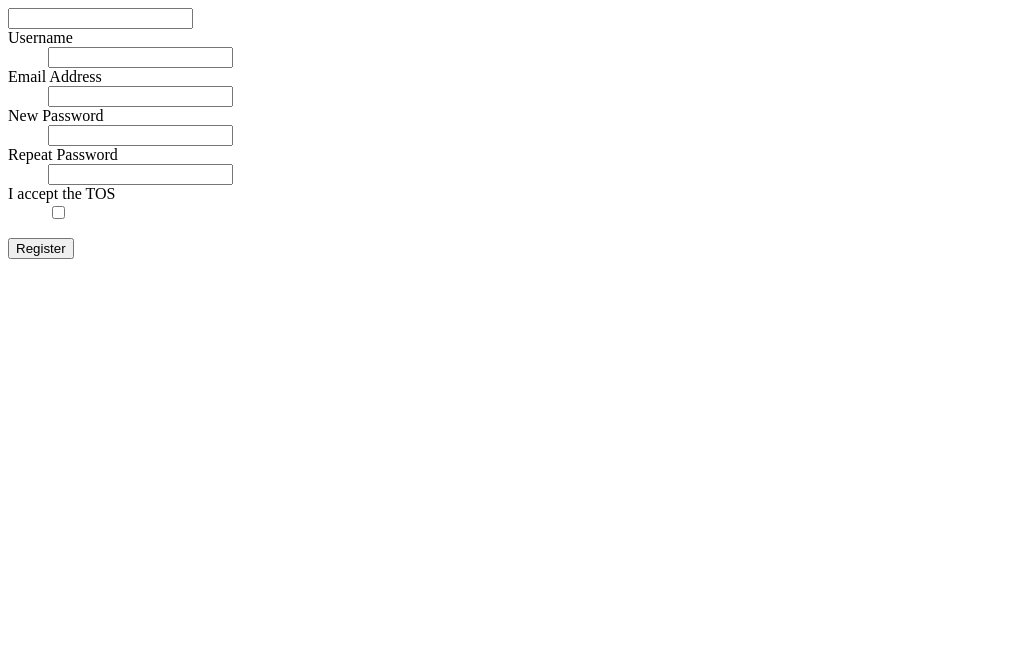
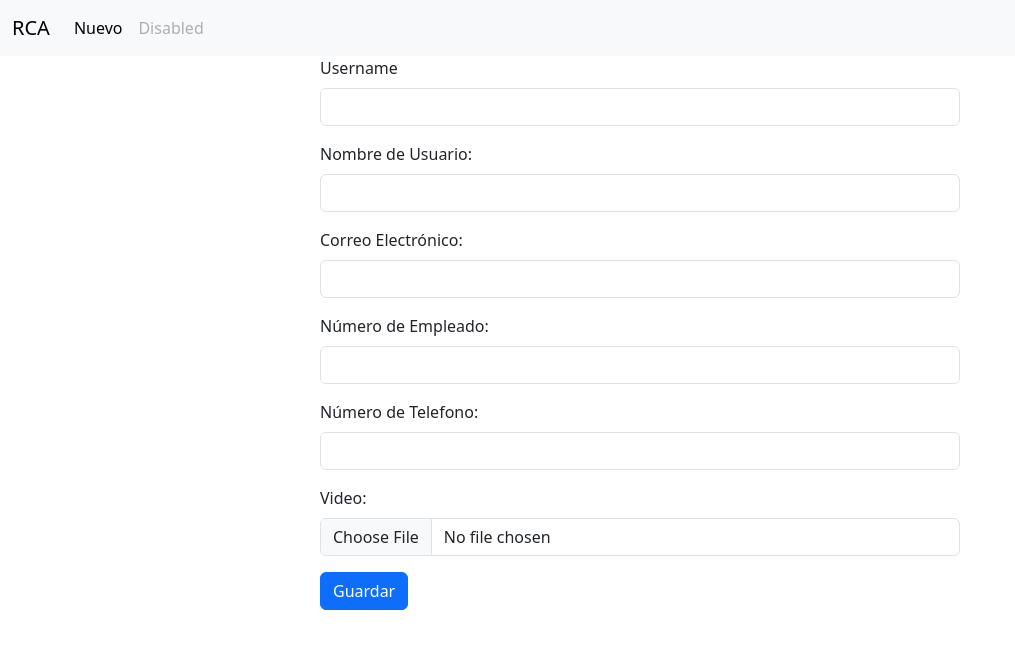
Before and after one commit to Grimmjow5/ApiFacial, a Flask app: page /reg/register in a window 1280 px wide. Shown: the top 649 px of the page, without its empty margins (0-1015 px from the left). Run offline with Flask 3, Linux system fonts and the light colour scheme; some libraries are stand-ins or nearby versions.

Commit message:
Aqui vamos avanzando}

```diff
--- a/flaskE/app/models.py
+++ b/flaskE/app/models.py
@@ -1,19 +1,20 @@
 
-from wtforms import StringField, validators, Form, FileField, PasswordField, BooleanField
+from wtforms import StringField, validators, Form, FileField, PasswordField, BooleanField,IntegerField
 
 class EmpleadoDto(Form):
   nickname = StringField('Username', [validators.Length(min=4, max=25)])
-  nombre = StringField('Full name', [validators.Length(min=4, max=100)])
-  correo = StringField('Email Address', [validators.Length(min=6, max=35)])
-  nEmpleado =StringField('Number Employee', [validators.Length(min=6, max=35)])
-  telefono =StringField('Telephone Number', [validators.Length(min=6, max=35)])
+  nombre = StringField('Nombre Completo', [validators.Length(min=4, max=100)])
+  correo = StringField('Correo', [validators.Length(min=6, max=35)])
 
-  video = FileField("Video",[validators.DataRequired()])
+  nEmpleado =IntegerField('Número de Empleado')
+  telefono =IntegerField('Número de Telefono')
+
+  video = FileField('Image File')
 
 
 
 class RegistrationForm(Form):
-    username = StringField('Username', [validators.Length(min=4, max=25)])
+    username = StringField('Nickname', [validators.Length(min=4, max=25)])
     email = StringField('Email Address', [validators.Length(min=6, max=35)])
     password = PasswordField('New Password', [
         validators.DataRequired(),
--- a/flaskE/app/routes.py
+++ b/flaskE/app/routes.py
@@ -1,6 +1,9 @@
 from flask import Blueprint, flash, redirect,request, render_template
 import os
 from .models import EmpleadoDto, RegistrationForm
+import asyncio
+
+from database.repoEmpleado import setEmpleado
 
 
 simple_page = Blueprint('simple_page', __name__,template_folder='../templates',url_prefix='/reg')
@@ -15,52 +18,54 @@ def allowed_file(filename):
     filename.rsplit('.', 1)[1].lower() in ALLOWED_EXTENSIONS
 
 #@simple_page.route('/files', methods=['GET', 'POST'])
-@simple_page.route("/addEmpleado",methods=['POST','GET'])
+@simple_page.route("/register",methods=['POST','GET'])
 def upload_file():
   forma = EmpleadoDto(request.form)
   if request.method == 'POST':
     print(forma.validate())
     if forma.validate():
       print("Success")
-    return {"msh" : forma.nickname.data}
+
+    return render_template('register.html', form=forma)
 
   return render_template('controluser.html')
 
 
 
-@simple_page.route('/register', methods=['GET', 'POST'])
-def register():
-    form = RegistrationForm(request.form)
+@simple_page.route('/addEmpleado', methods=['GET', 'POST'])
+async def register():
+  form : EmpleadoDto = EmpleadoDto(request.form)
+  try:
     if request.method == 'POST' and form.validate():
-        print("Success")
-    #    user = User(form.username.data, form.email.data,
-    #                 form.password.data)
-    #    db_session.add(user)
-
-        flash('Thanks for registering')
-        return redirect("addEmpleado")
-    return render_template('register.html', form=form)
-
-
-
-'''
-      if request.method == 'POST' and forma.validate():
-        print("Success")
+      #Guardar en la base de datos
+      asyncio.run(setEmpleado(form))
+      if  save == False:
+        raise Exception("No se guardo")
 
       if 'video' not in request.files:
-          flash('No file part')
-          return redirect(request.url)
+        flash('No file part')
+        print("No file part se redirecciona")
+        return redirect(request.url)
       file = request.files['video']
 
       if file.filename == '':
-          flash('No selected file')
-          return redirect(request.url)
+        flash('No selected file')
+        print("No selected file se redirecciona")
+        return redirect(request.url)
 
       if file and allowed_file(file.filename):
-          file.save(os.path.join( 'uploads', f"{forma.username.data}.mp4"))
-          return redirect(request.url)
-  else:
-    return render_template('controluser.html')
+        print("File se guarda")
+        print(f"videos/{form.nickname.data}")
+        if not os.path.exists(f"videos/{form.nickname.data}"):
+          print("No existe")
+          os.mkdir(f"videos/{form.nickname.data}")
+          print("Llega aqi")
+        file.save(os.path.join( f"videos/{form.nickname.data}", f"{form.nickname.data}.mp4"))
 
-  return {"msg": "errror"}
-'''
+        return render_template('register.html', form=form,error="Listo!!")
+    else:
+      return render_template('register.html', form=form,error="")
+      #return render_template('controluser.html')
+  except Exception as e:
+    print(e)
+    return render_template('register.html', form=form, error=e)
--- a/flaskE/database/modeld.py
+++ b/flaskE/database/modeld.py
@@ -3,8 +3,8 @@ from tortoise import fields
 
 class Empleado(Model):
   id = fields.IntField(primary_key=True)
-  nickname = fields.CharField(max_length=30)
+  nickname = fields.CharField(max_length=30,unique=True)
   nombre = fields.CharField(max_length=60)
-  nEmpleado = fields.IntField()
+  nempleado = fields.IntField()
   correo = fields.CharField(max_length=60)
   telefono = fields.IntField()
--- a/flaskE/index.py
+++ b/flaskE/index.py
@@ -6,7 +6,7 @@ from app.routes import simple_page
 
 app = Flask(__name__)
 app.config['SECRET_KEY'] = 'tu_clave_secreta'
-app.config['UPLOAD_FOLDER'] = "uploads"
+app.config['UPLOAD_FOLDER'] = "videos"
 app.register_blueprint(simple_page)
 
 @app.route('/get_csrf_token', methods=['GET'])
--- a/flaskE/templates/_formhelpers.html
+++ b/flaskE/templates/_formhelpers.html
@@ -1,7 +1,8 @@
 {% macro render_field(field) %}
 
-  <dt>{{ field.label }}
-  <dd>{{ field(**kwargs)|safe }}
+<div class="mb-3">
+  {{ field.label }}
+  {{ field(**kwargs)|safe }}
   {% if field.errors %}
     <ul class=errors>
     {% for error in field.errors %}
@@ -9,6 +10,6 @@
     {% endfor %}
     </ul>
   {% endif %}
-  </dd>
+  </div>
 
 {% endmacro %}
--- a/flaskE/templates/navmenu.html
+++ b/flaskE/templates/navmenu.html
@@ -7,7 +7,7 @@
     <div class="collapse navbar-collapse" id="navbarNav">
       <ul class="navbar-nav">
         <li class="nav-item">
-          <a class="nav-link active" aria-current="page" href="#">Home</a>
+          <a class="nav-link active" aria-current="page" href="/reg/addEmpleado">Nuevo</a>
         </li>
 
         <li class="nav-item">
--- a/flaskE/templates/register.html
+++ b/flaskE/templates/register.html
@@ -1,12 +1,109 @@
 {% from "_formhelpers.html" import render_field %}
-<form method=post>
-  <dl>
-    {{form.username}}
-    {{ render_field(form.username) }}
-    {{ render_field(form.email) }}
-    {{ render_field(form.password) }}
-    {{ render_field(form.confirm) }}
-    {{ render_field(form.accept_tos) }}
-  </dl>
-  <p><input type=submit value=Register>
+
+{% extends "layout.html" %}
+{% block content %}
+<style>
+  input{
+    margin: 0;
+  font-family: inherit;
+  font-size: inherit;
+line-height: inherit;
+  }
+input[type=number] {
+    display: block;
+    width: 100%;
+    padding: .375rem .75rem;
+    font-size: 1rem;
+    font-weight: 400;
+    line-height: 1.5;
+    color: var(--bs-body-color);
+    -webkit-appearance: none;
+    -moz-appearance: none;
+    appearance: none;
+    background-color: var(--bs-body-bg);
+    background-clip: padding-box;
+    border: var(--bs-border-width) solid var(--bs-border-color);
+    border-radius: var(--bs-border-radius);
+    transition: border-color .15s ease-in-out, box-shadow .15s ease-in-out;
+  }
+
+  input[type=text] {
+    display: block;
+    width: 100%;
+    padding: .375rem .75rem;
+    font-size: 1rem;
+    font-weight: 400;
+    line-height: 1.5;
+    color: var(--bs-body-color);
+    -webkit-appearance: none;
+    -moz-appearance: none;
+    appearance: none;
+    background-color: var(--bs-body-bg);
+    background-clip: padding-box;
+    border: var(--bs-border-width) solid var(--bs-border-color);
+    border-radius: var(--bs-border-radius);
+    transition: border-color .15s ease-in-out, box-shadow .15s ease-in-out;
+  }
+
+  input[type=file] {
+    display: block;
+    width: 100%;
+    padding: .375rem .75rem;
+    font-size: 1rem;
+    font-weight: 400;
+    line-height: 1.5;
+    color: var(--bs-body-color);
+    -webkit-appearance: none;
+    -moz-appearance: none;
+    appearance: none;
+    background-color: var(--bs-body-bg);
+    background-clip: padding-box;
+    border: var(--bs-border-width) solid var(--bs-border-color);
+    border-radius: var(--bs-border-radius);
+    transition: border-color .15s ease-in-out, box-shadow .15s ease-in-out;
+  }
+
+  [type=submit]:hover {
+    color: var(--bs-btn-hover-color);
+    background-color: var(--bs-btn-hover-bg);
+    border-color: var(--bs-btn-hover-border-color);
+  }
+
+  input[type=submit] {
+    --bs-btn-color: #fff;
+    --bs-btn-bg: #0d6efd;
+    --bs-btn-border-color: #0d6efd;
+    --bs-btn-hover-color: #fff;
+    --bs-btn-hover-bg: #0b5ed7;
+    --bs-btn-hover-border-color: #0a58ca;
+    --bs-btn-focus-shadow-rgb: 49, 132, 253;
+    --bs-btn-active-color: #fff;
+    --bs-btn-active-bg: #0a58ca;
+    --bs-btn-active-border-color: #0a53be;
+    --bs-btn-active-shadow: inset 0 3px 5px rgba(0, 0, 0, 0.125);
+    --bs-btn-disabled-color: #fff;
+    --bs-btn-disabled-bg: #0d6efd;
+    --bs-btn-disabled-border-color: #0d6efd;
+  }
+</style>
+
+<div class="content w-50 mx-auto">
+
+  <div class="alert alert-danger" role="alert">
+    {{ error }}
+</div>
+
+<form method=post   action="/reg/addEmpleado"  enctype="multipart/form-data">
+
+    {{ render_field(form.nickname) }}
+    {{ render_field(form.nombre) }}
+    {{ render_field(form.correo) }}
+    {{ render_field(form.nEmpleado) }}
+    {{ render_field(form.telefono) }}
+    {{ render_field(form.video) }}
+
+  <input type=submit value=Register>
 </form>
+</div>
+
+{% endblock %}
--- a/flaskE/uploads/VSDeploymentFailure__.txt
+++ /dev/null
@@ -1 +0,0 @@
-Web deployment task failed. (Could not connect to the remote computer ("127.0.0.1"). On the remote computer, make sure that Web Deploy is installed and that the required process ("Web Management Service") is started.  Learn more at: https://go.microsoft.com/fwlink/?LinkId=221672#ERROR_DESTINATION_NOT_REACHABLE.)
```
Also changed, not shown: flaskE/database/__init__.py (+10 -0 lines), flaskE/database/repoEmpleado.py (added, +14 -0 lines), flaskE/app/reconocimiento.py (added), flaskE/uploads/nuevo.jpg (deleted), 3 other files.
